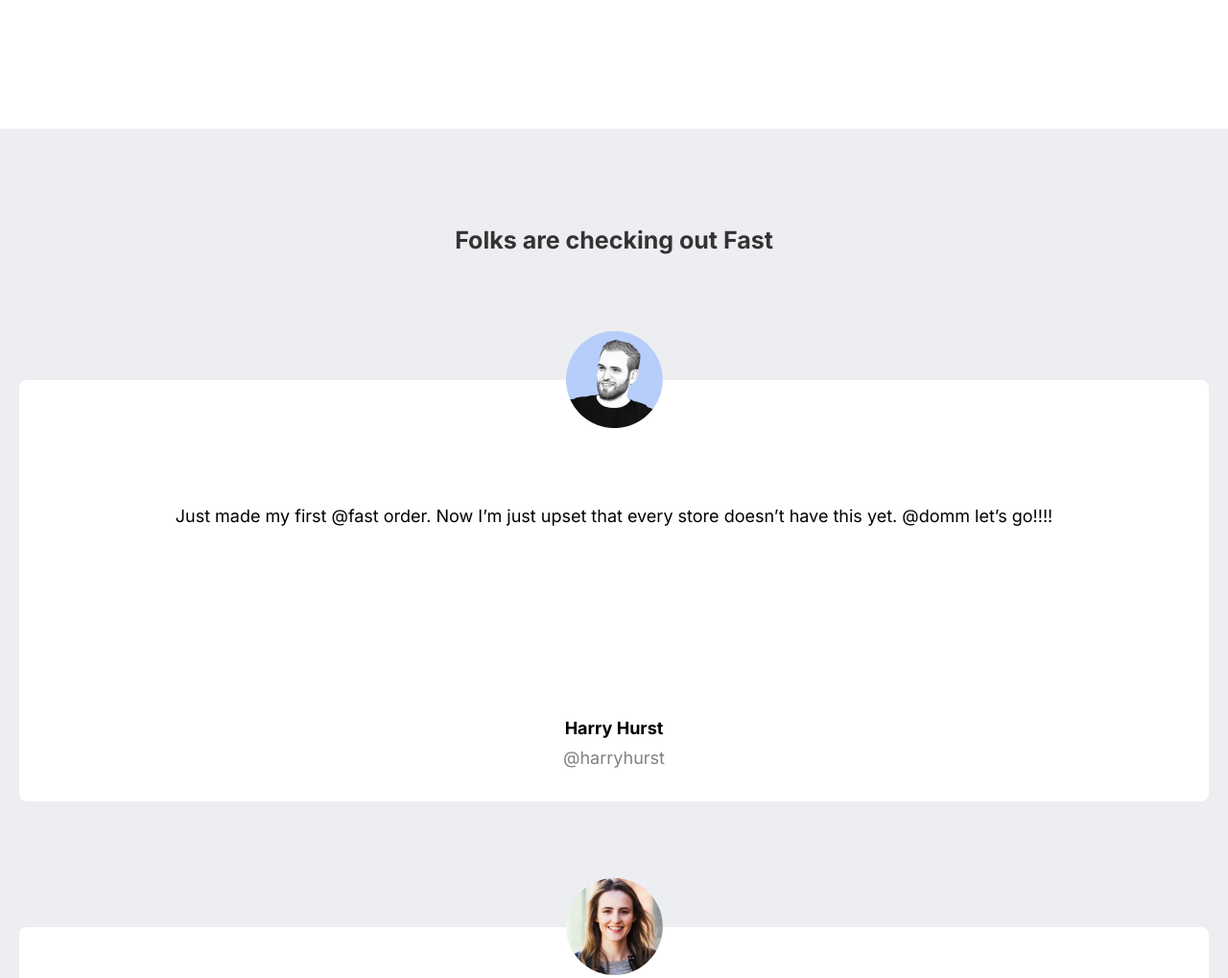
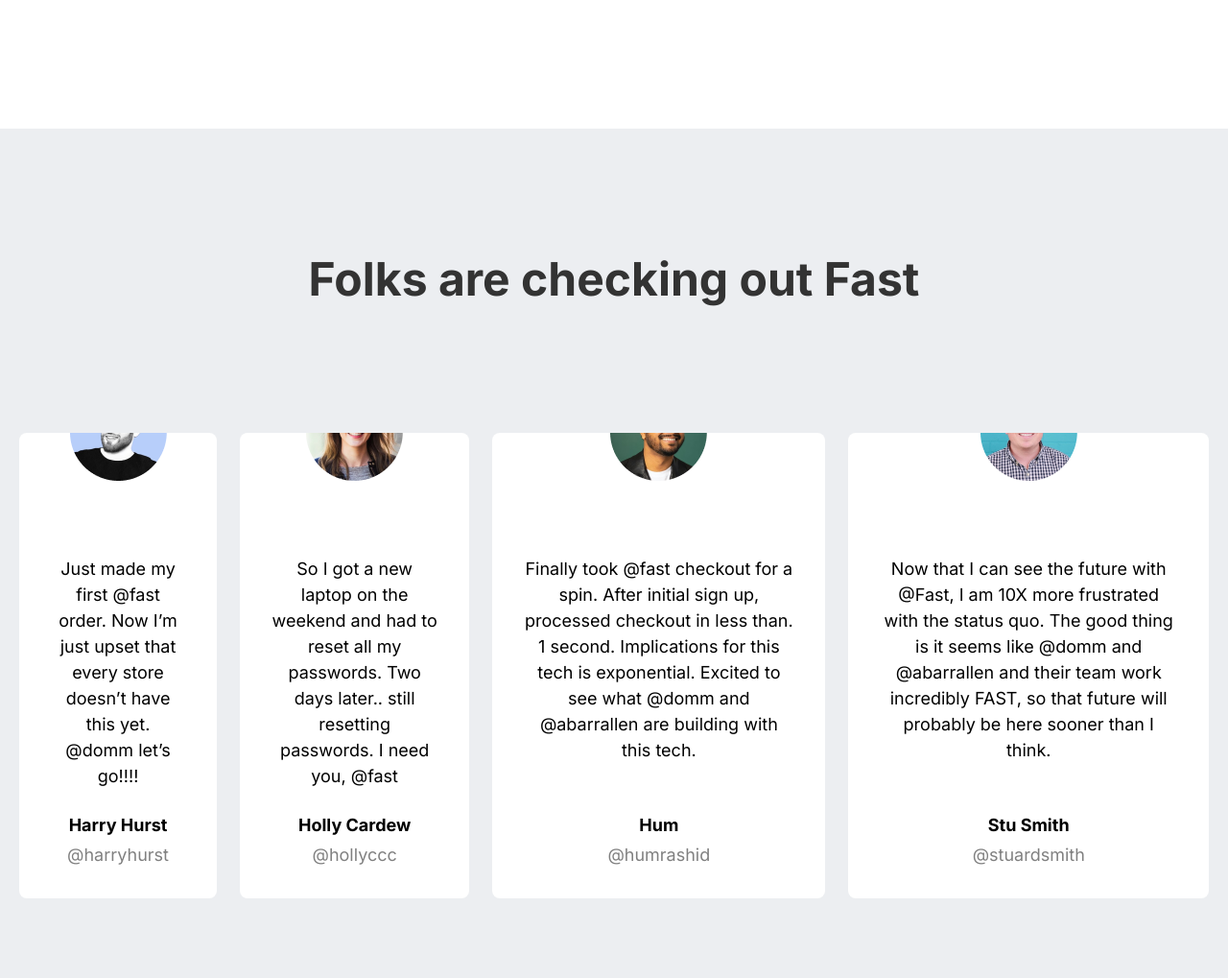
Before and after one commit to pandresvaldivia/Faster, a plain HTML site: page index.html in a window 1280 px wide. Shown: the part 6380-7399 px from the top of the page at 96% size. Drawn offline with Linux system fonts and the light colour scheme; files whose address does not match are found by name.

Commit message:
Testimonials section tablet version completed

```diff
--- a/css/testimonial.css
+++ b/css/testimonial.css
@@ -2,13 +2,13 @@
 	background: var(--grey10);
 	padding-block-start: 5rem;
 	padding-block-end: 12.5rem;
-	position: relative;
 }
 
 .testimonial-title {
 	font: var(--headline5);
 	color: var(--black10);
 	text-align: center;
+	margin: 0;
 	margin-bottom: 8.1875rem;
 }
 
@@ -17,3 +17,20 @@
 	flex-direction: column;
 	gap: 8.1875rem;
 }
+
+@media screen and (min-width: 768px) {
+	.testimonial {
+		padding-block-start: 8rem;
+		padding-block-end: 12.5rem;
+	}
+
+	.testimonial-title {
+		font: var(--headline2);
+	}
+
+	.testimonial-slider {
+		overflow-x: auto;
+		flex-direction: row;
+		gap: 1.5rem;
+	}
+}
```
